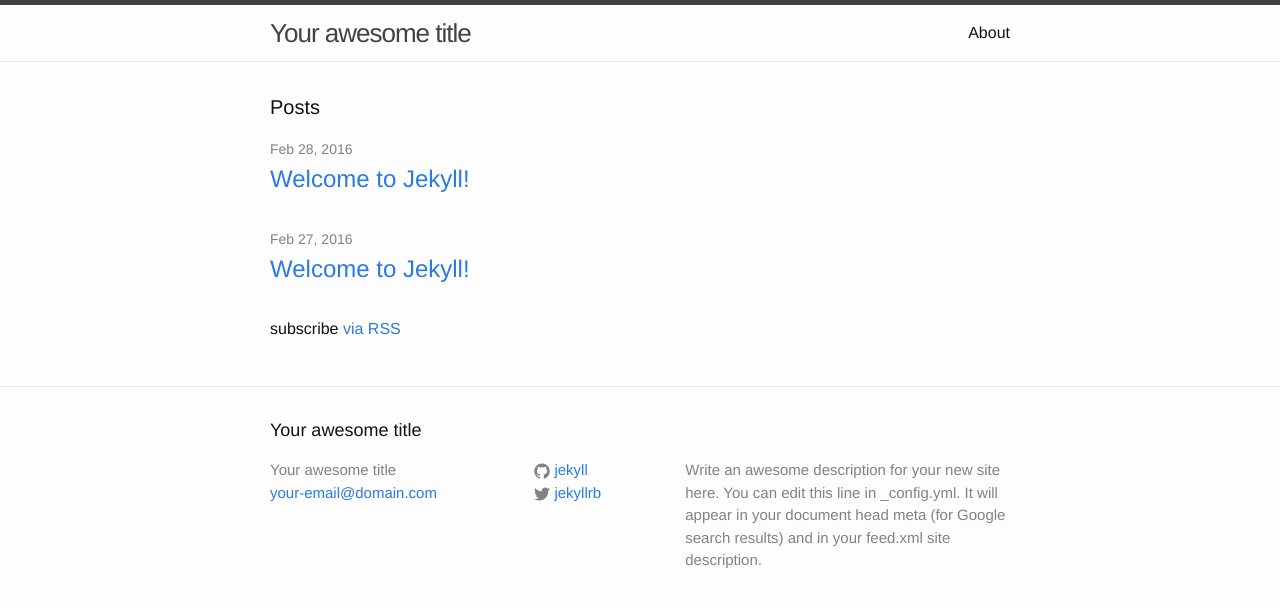
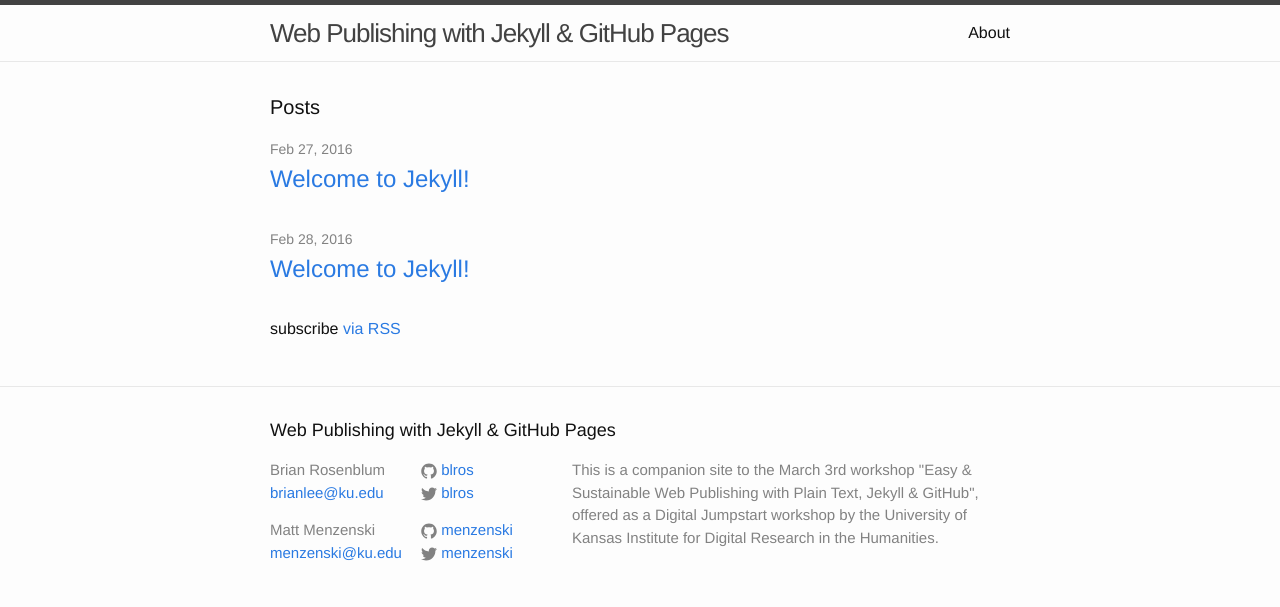
Before and after one commit to menzenski/idrh-static-site-workshop, a Jekyll site: the page built from index.html, in a window 1280 px wide. Shown: the top 607 px of the page. Built offline with Jekyll 4.4.1, drawn with Linux system fonts in a browser that asks for light colours.

Commit message:
tweak formatting, add title, change post order

```diff
--- a/_config.yml
+++ b/_config.yml
@@ -6,16 +6,18 @@
 # 'jekyll serve'. If you change this file, please restart the server process.
 
 # Site settings
-title: Your awesome title
-email: your-email@domain.com
+title: Web Publishing with Jekyll & GitHub Pages
+email: menzenski@ku.edu
 description: > # this means to ignore newlines until "baseurl:"
-  Write an awesome description for your new site here. You can edit this
-  line in _config.yml. It will appear in your document head meta (for
-  Google search results) and in your feed.xml site description.
+  This is a companion site to the March 3rd workshop "Easy & Sustainable
+  Web Publishing with Plain Text, Jekyll & GitHub", offered as a Digital
+  Jumpstart workshop by the University of Kansas Institute for Digital
+  Research in the Humanities.
 baseurl: "/idrh-static-site-workshop" # the subpath of your site, e.g. /blog
 url: "http://yourdomain.com" # the base hostname & protocol for your site
-twitter_username: jekyllrb
-github_username:  jekyll
+twitter_username: menzenski
+github_username: menzenski
 
 # Build settings
 markdown: kramdown
+permalink: /:year/:month/:day/:slug/
--- /dev/null
+++ b/_data/authors.yml
@@ -0,0 +1,9 @@
+- name: Brian Rosenblum
+  email: brianlee@ku.edu
+  github: blros
+  twitter: blros
+
+- name: Matt Menzenski
+  email: menzenski@ku.edu
+  github: menzenski
+  twitter: menzenski
--- a/_includes/footer.html
+++ b/_includes/footer.html
@@ -6,26 +6,32 @@
 
     <div class="footer-col-wrapper">
       <div class="footer-col footer-col-1">
+
+      {% for author in site.data.authors %}
         <ul class="contact-list">
-          <li>{{ site.title }}</li>
-          <li><a href="mailto:{{ site.email }}">{{ site.email }}</a></li>
+          <li>{{ author.name }}</li>
+          <li>
+            <a href="mailto:{{ author.email }}">{{ author.email }}</a>
+          </li>
         </ul>
+      {% endfor %}
+
       </div>
 
       <div class="footer-col footer-col-2">
+
+      {% for author in site.data.authors %}
         <ul class="social-media-list">
-          {% if site.github_username %}
           <li>
-            {% include icon-github.html username=site.github_username %}
+            {% include icon-github.html username=author.github %}
           </li>
-          {% endif %}
+          <li>
+            {% include icon-twitter.html username=author.twitter %}
+          </li>
+        </ul>
+      {% endfor %}
 
-          {% if site.twitter_username %}
-          <li>
-            {% include icon-twitter.html username=site.twitter_username %}
-          </li>
-          {% endif %}
-        </ul>
+
       </div>
 
       <div class="footer-col footer-col-3">
--- a/_includes/pagelinks.html
+++ b/_includes/pagelinks.html
@@ -1,10 +1,12 @@
 <div class="page-nav">
   {% if page.previous.url %}
     <a class="page-prev"
-        href="{{ page.previous.url }}">&laquo; {{ page.previous.title }}</a>
+        href="{{ site.baseurl }}{{ page.previous.url }}"
+        >&laquo; {{ page.previous.title }}</a>
   {% endif %}
   {% if page.next.url %}
     <a class="page-next"
-        href="{{ page.next.url }}">{{ page.next.title }} &raquo;</a>
+        href="{{ site.baseurl }}{{ page.next.url }}"
+        >{{ page.next.title }} &raquo;</a>
   {% endif %}
 </div><!-- /.page-nav -->
--- a/_sass/_layout.scss
+++ b/_sass/_layout.scss
@@ -127,8 +127,8 @@
 }
 
 .footer-col-1 {
-    width: -webkit-calc(35% - (#{$spacing-unit} / 2));
-    width:         calc(35% - (#{$spacing-unit} / 2));
+    width: -webkit-calc(20% - (#{$spacing-unit} / 2));
+    width:         calc(20% - (#{$spacing-unit} / 2));
 }
 
 .footer-col-2 {
@@ -137,8 +137,8 @@
 }
 
 .footer-col-3 {
-    width: -webkit-calc(45% - (#{$spacing-unit} / 2));
-    width:         calc(45% - (#{$spacing-unit} / 2));
+    width: -webkit-calc(60% - (#{$spacing-unit} / 2));
+    width:         calc(60% - (#{$spacing-unit} / 2));
 }
 
 @include media-query($on-laptop) {
--- a/index.html
+++ b/index.html
@@ -7,7 +7,7 @@ layout: default
   <h1 class="page-heading">Posts</h1>
 
   <ul class="post-list">
-    {% for post in site.posts %}
+    {% for post in site.posts reversed %}
       <li>
         <span class="post-meta">{{ post.date | date: "%b %-d, %Y" }}</span>
 
```
